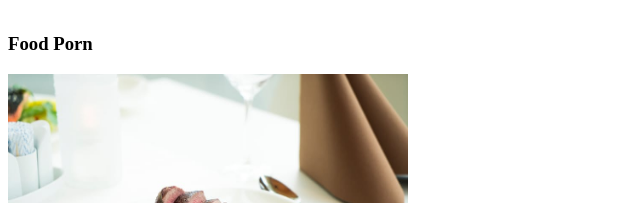
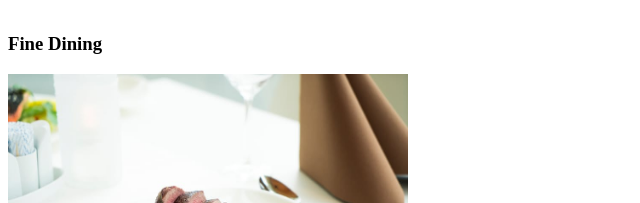
Before and after one commit to AshelinaB/ashleyfullstack, a plain HTML site: page portfolio.html in a window 1280 px wide. Shown: the part 845-1048 px from the top of the page, 0-640 px from the left. Drawn offline with Linux system fonts and the light colour scheme.

Commit message:
more changes

```diff
--- a/portfolio.html
+++ b/portfolio.html
@@ -22,7 +22,7 @@
 display: block;">
 <br>
 
-<h3> Food Porn </h3>
+<h3> Fine Dining </h3>
 <img src="img/food1.jpeg" alt="cusine" style="width: 400px; height:300px;
 display: block;">
 
```
